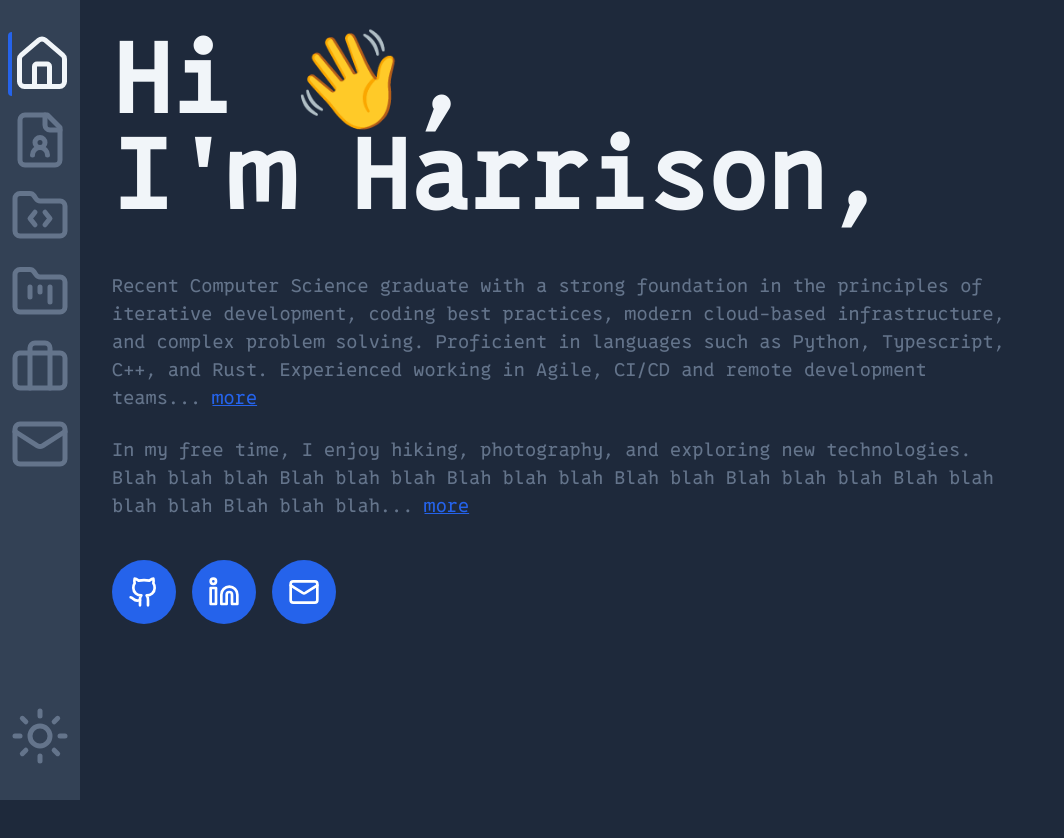
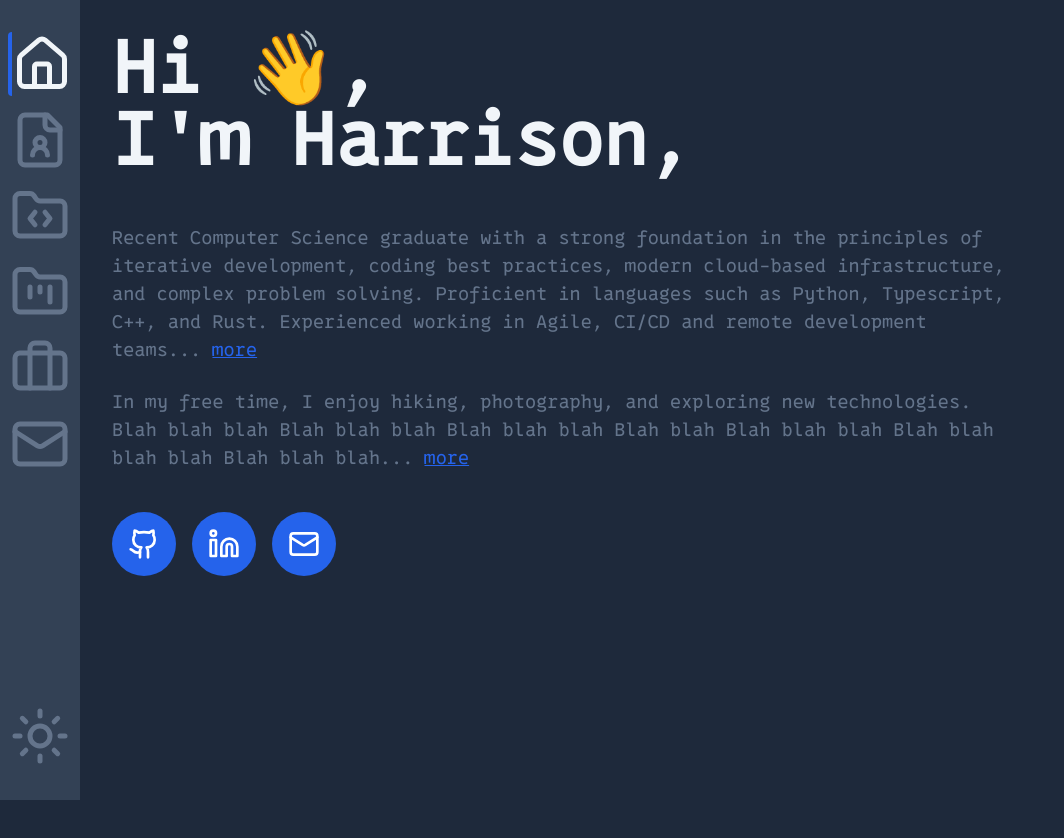
Before and after one commit to Harrison-Blair/personal-website, a Next.js app: page / in a window 1280 px wide. Shown: the top 838 px of the page, without its empty margins (0-1064 px from the left). Built offline with nearby package versions, Linux system fonts and the light colour scheme.

Commit message:
Decrease welcome header size

```diff
--- a/src/app/page.tsx
+++ b/src/app/page.tsx
@@ -6,7 +6,7 @@ export default function Home() {
   return (
     <div className="min-h-screen">
       <div className="row-span-2 flex flex-col justify-center items-start max-w-4xl">
-      <h1 className="text-8xl font-bold mb-12">
+      <h1 className="text-7xl font-bold mb-12">
         Hi 👋,<br />
         I'm Harrison,
       </h1>
```
